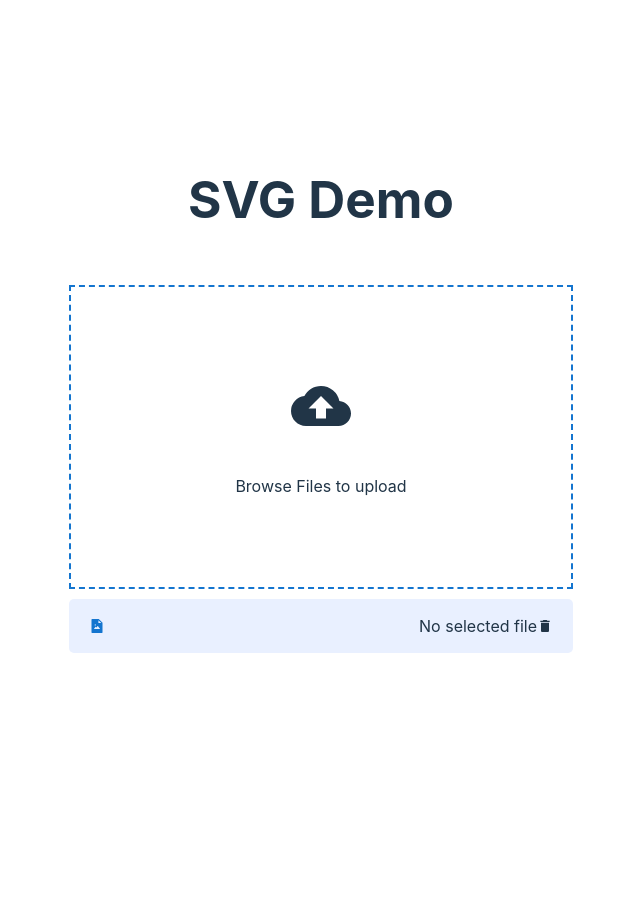
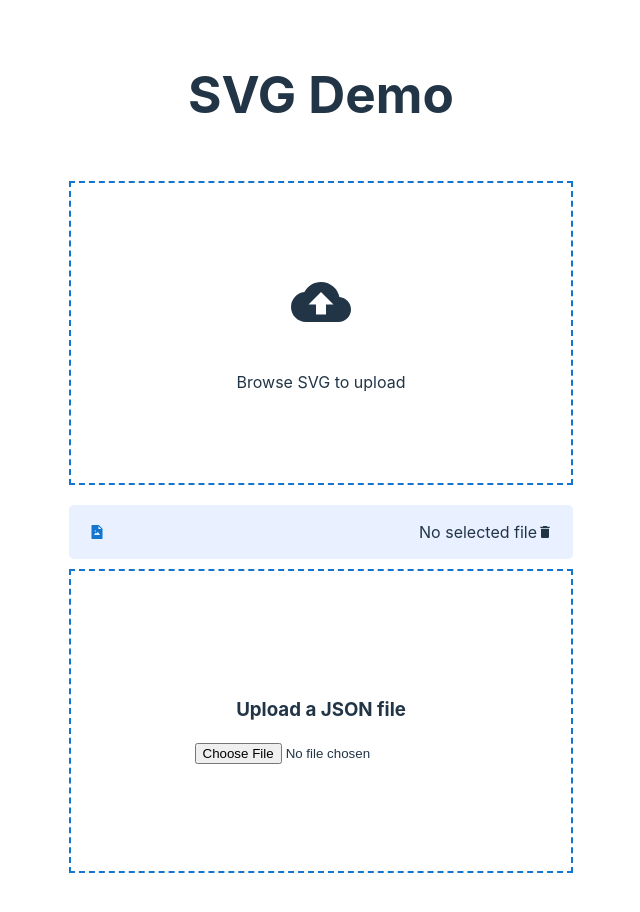
Before and after one commit to IndriesAndrei/react-image-uploader, a React (Vite) app: page / in a window 1280 px wide. Shown: the top 912 px of the page, without its empty margins (319-959 px from the left). Before the commit the page ends 800 px from the top, so only its background shows below. Built offline with nearby package versions, Linux system fonts and the light colour scheme.

Commit message:
Upload JSON file and different fixes

```diff
--- a/src/App.css
+++ b/src/App.css
@@ -5,7 +5,7 @@
   text-align: center;
 }
 
-form {
+.form-area {
   display: flex;
   flex-direction: column;
   justify-content: center;
@@ -14,6 +14,7 @@ form {
   height: 300px;
   width: 500px;
   cursor: pointer;
+  margin-bottom: 20px;
 }
 
 .uploaded-row {
@@ -30,3 +31,8 @@ form {
   display: flex;
   align-items: center;
 }
+
+.download-button {
+  background-color: lightblue;
+  color: #000000;
+}
--- a/src/App.tsx
+++ b/src/App.tsx
@@ -1,33 +1,63 @@
+import React from 'react';
 import { useEffect, useState } from 'react'
 import './App.css'
 import { MdCloudUpload, MdDelete } from 'react-icons/md';
 import { AiFillFileImage } from 'react-icons/ai';
-import React from 'react';
 // import SVG from './SVG';
 
 function App() {
   const inputRef = React.useRef<HTMLInputElement | null>(null);
   const objectRef = React.useRef<HTMLObjectElement | null>(null);
+  const textareaRef = React.useRef<HTMLTextAreaElement | null>(null);
   const [image, setImage] = useState<string>('');
   const [fileName, setFileName] = useState("No selected file");
+  const [JsonFile, setJsonFile] = useState<FileList | null>(null);
   const [svg, setSVG] = React.useState<SVGSVGElement | null>();
   const svgJSON = JSON.stringify(svg?.outerHTML);
+  const animations = svg?.getAnimations({subtree:true})
 
   useEffect(() => {
     const svgImage = document.querySelector('.svg-image');
     if (svg) {
       console.log('Image', svgImage)
-      const animations = svg.getAnimations({subtree:true})
       window['aaa'] = animations;
       console.log('Animations', animations, JSON.parse(JSON.stringify(animations)))
     }
   }, [svg])
 
+  const downloadFile = () => {
+    // create file in browser
+    const fileName = "svg-download-file";
+    const json = JSON.stringify(document.querySelector('.svg-textarea')?.innerHTML);
+    const blob = new Blob([json], { type: "application/json" });
+    const href = URL.createObjectURL(blob);
+
+    // create "a" HTLM element with href to file
+    const link = document.createElement("a");
+    link.href = href;
+    link.download = fileName + ".json";
+    document.body.appendChild(link);
+    link.click();
+
+    // clean up "a" element & remove ObjectURL
+    document.body.removeChild(link);
+    URL.revokeObjectURL(href);
+  }
+
+  const handleFileUpload = (e: React.ChangeEvent<HTMLInputElement>) => {
+      const fileReader = new FileReader();
+      e.target.files instanceof FileList ? fileReader.readAsText(e.target.files[0], "UTF-8") : '';
+      fileReader.onload = function(){
+        console.log("e.target.result", e.target.files);
+        setJsonFile(e.target.files);
+      }
+  }
+
    return (
     <>
       <h1>SVG Demo</h1>
       <br />
-      <form onClick={() => inputRef.current?.click()}>
+      <form className='form-area' onClick={() => inputRef.current?.click()}>
         <input
           ref={inputRef}
           type="file"
@@ -48,8 +78,8 @@ function App() {
             <object
               ref={objectRef}
               data={image}
-              width={150}
-              height={150}
+              width={200}
+              height={200}
               name={fileName}
               className='svg-image'
               id='svgId'
@@ -64,18 +94,28 @@ function App() {
             <p>
               <MdCloudUpload color="#md1475cf" size={60} />
             </p>
-            <p>Browse Files to upload</p>
+            <p>Browse SVG to upload</p>
           </>
         }
       </form>
       {image && (
+        <>
           <textarea
             value={svgJSON || 'empty'}
             rows={15}
             cols={50}
             onChange={() => {console.log('onchange was triggered');}}
             className='svg-textarea'
+            ref={textareaRef}
           />
+          <br />
+          <button
+            className='download-button'
+            onClick={downloadFile}
+          >
+            Download
+          </button>
+        </>
       )}
       <section className='uploaded-row'>
         <AiFillFileImage color='#1475cf' />
@@ -90,6 +130,10 @@ function App() {
         </span>
       </section>
       {/* <SVG /> */}
+      <section className='form-area'>
+        <h3>Upload a JSON file</h3>
+        <input type="file" onChange={handleFileUpload} />
+      </section>
     </>
   )
 }
```
Lines whose indentation alone changed are shown as unchanged.
